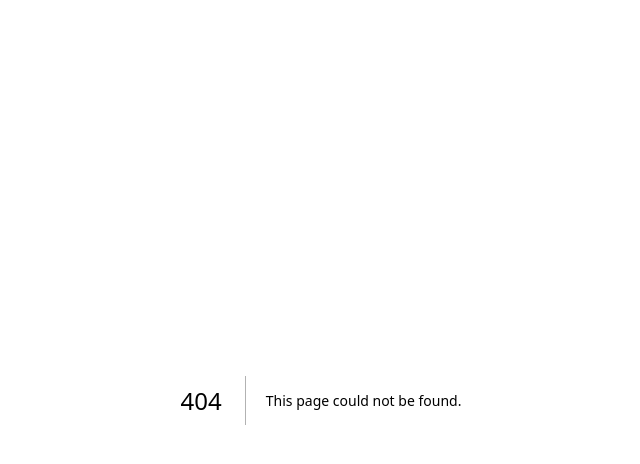
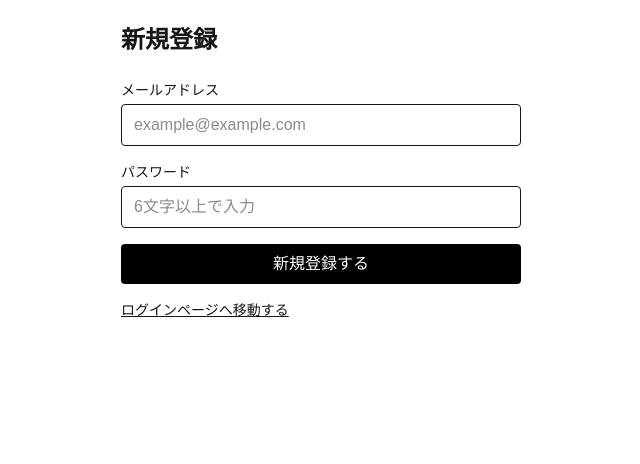
Before and after one commit to arasei/personal-nutrition-app, a Next.js app in the folder web/: page /signup in a window 1280 px wide. Before the commit this address had no page. Shown: the top 464 px of the page, without its empty margins (319-959 px from the left). Built offline with nearby package versions, Linux system fonts and the light colour scheme; no server answers.

Commit message:
feat: 新規登録ページを追加。ログインページに登録導線を追加。

```diff
--- a/web/app/login/page.tsx
+++ b/web/app/login/page.tsx
@@ -1,5 +1,7 @@
 //  web/app/login/page.tsx
-//  ログイン画面で入力したメールアドレスとパスワードを受け取り、Supabaseで確認(認証)できれば、ログイン状態を作る、 成功時に診断ページ(/diagnosis)へ遷移するページ
+
+// ログインページ
+//  ログイン画面で入力したメールアドレスとパスワードを受け取り、Supabaseで確認(認証)できれば、ログイン状態を作る、 成功時にホーム画面(/mypage)へ遷移するページ
 
 //  このページで行っていること
 //  画面にメールアドレス欄とパスワード欄を出す
@@ -38,10 +40,11 @@
 //     ↓
 //  handleLogin実行
 //     ↓
-//  try の中でSupabase Auth に email / password 送信
+//  supabase.auth.signInWithPassword() の中でSupabase Auth に email / password 送信(認証)
 //     ↓
-//  成功 → 次のページ(/diagnosis)へ移動
+//  成功 → 次のページ(/mypage)へ移動
 //  失敗 → エラーメッセージ(errorMessage)表示
+// 未登録 → 「新規登録はこちら」から /signup へ移動
 //  例外 → catch で共通エラー表示
 //  最後 → finally でisLoading をfalseに戻す
 
@@ -155,6 +158,7 @@ import { useState } from "react";
 //クライアント側用のSupabaseインスタンスを読み込んでいる
 import { supabase } from "@/lib/supabase/client";
 import { useRouter } from "next/navigation";
+import Link from "next/link";
 
 export default function LoginPage() {
   const router = useRouter();
@@ -166,21 +170,25 @@ export default function LoginPage() {
 
 // ログインボタンを押した後の処理
   const handleLogin = async (e: React.FormEvent<HTMLFormElement>) => {
+    // フォーム送信時のページ再読み込みされるのを防ぐ
     e.preventDefault();
     setErrorMessage("");
     setIsLoading(true);
 
-    // Supabaseにログイン要求を送る(認証)
+    // signInWithPassword がログイン処理を行う
+    // Supabase Auth に「このメールアドレスとパスワードでログインできますか？」と確認(認証)
     // 返ってきたオブジェクトからerrorプロパティだけ取り出しerrorという変数に入れる
     try {
-      const { error } = await supabase.auth.signInWithPassword({
-        email,
-        password,
+      const result = await supabase.auth.signInWithPassword({
+        email: email,
+        password: password,
       });
+
+      const error = result.error;
 
 
       if (error) {
-        setErrorMessage("メールアドレスまたはパスワードが正しくありません。")
+        setErrorMessage("メールアドレスまたはパスワードが正しくありません。");
         return;
       }
 
@@ -196,47 +204,72 @@ export default function LoginPage() {
   };
 
   return (
-    <main>
-      <h1>ログイン</h1>
+    <main className="mx-auto max-w-md p-6">
+      <h1 className="mb-6 text-2xl font-bold">
+        ログイン
+      </h1>
 
       {/* ログインボタンを押した時にログイン処理を動かす */}
       {/* 入力必須項目 */}
-      <form onSubmit={handleLogin}>
+      <form onSubmit={handleLogin} className="space-y-4">
 
         {/* 入力必須項目 */}
         <div>
-          <label htmlFor="email">メールアドレス</label>
+          <label htmlFor="email" className="mb-1 block text-sm font-medium">
+            メールアドレス
+          </label>
           <input
             id="email"
             type="email"
             required
             value={email}
             onChange={(e) => setEmail(e.target.value)}
+            className="w-full rounded border px-3 py-2"
+            placeholder="example@example.com"
           />
         </div>
 
         {/* 入力必須項目 */}
         <div>
-          <label htmlFor="password">パスワード</label>
+          <label htmlFor="password" className="mb-1 block text-sm font-medium">
+            パスワード
+          </label>
           <input
             id="password"
             type="password"
             required
             value={password}
             onChange={(e) => setPassword(e.target.value)}
+            className="w-full rounded border px-3 py-2"
+            placeholder="パスワードを入力"
           />
         </div>
 
         {/* errorMessageがある時だけ<p></p>を表示 */}
-        {errorMessage && <p>{errorMessage}</p>}
+        {errorMessage && (
+          <p className="text-sm text-red-500">{errorMessage}</p>
+        )}
 
         {/* ログインボタンを表示 */}
         {/* disabled={isLoading} = isLoadingがtrueの時disabledを有効にする(二重送信防止) */}
         {/* type="submit" = フォーム送信  */}
-        <button type="submit" disabled={isLoading}>
+        <button
+          type="submit"
+          disabled={isLoading}
+          className="w-full rounded bg-black px-4 py-2 text-white disabled:opacity-50"
+        >
           {isLoading ? "ログイン中..." : "ログインする"}
         </button>
       </form>
+
+      {/* /signup ページへの動線リンクを追加 */}
+      {/* 未登録の人がログイン画面から新規登録ページへ移動できるように */}
+      <p className="mt-4 text-sm">
+          アカウントをお持ちでない方は{" "}
+          <Link href="/signup" className="underline">
+            新規登録はこちら
+          </Link>
+        </p>
     </main>
   );
 }
--- /dev/null
+++ b/web/app/signup/page.tsx
@@ -0,0 +1,185 @@
+// web/app/signup/page.tsx
+
+// 新規登録ページ
+// Supabase Auth に新しいユーザーを登録するページ
+
+// Supabase の管理画面でユーザーを手動作成するのではなく、
+// 自分のアプリの中に /signup ページを作り、
+// そこからユーザー登録するためのページ
+
+// ユーザーが
+// メールアドレス・パスワードを入力してボタンを押すと
+// supabase.auth.signUp({
+//   email,
+//   password,
+// });
+// を実行
+// これにより、SupabaseのAuth Usersにユーザーが作成される
+
+
+// 新規登録の流れ
+// Next.js の signup/page.tsx
+//   ↓
+// Supabase client
+//   ↓
+// Supabase Auth
+//   ↓
+// auth.users にユーザー作成
+
+
+
+
+
+// 役割
+// 新規登録フォームを表示
+// メールアドレスを入力する
+// パスワードを入力する
+// supabase.auth.signUp() を呼ぶ
+// 成功したらログインページへ遷移する
+
+
+
+// 流れ
+
+// ユーザー
+// ↓
+// /signup
+// ↓
+// メール・パスワード入力
+// ↓
+// 「新規登録する」を押す
+// ↓
+// supabase.auth.signUp()
+// ↓
+// Supabase Auth にユーザー作成し、登録
+// ↓
+// 登録成功
+// ↓
+// /login に移動
+// ↓
+// ログイン
+// ↓
+// /mypage に移動
+
+
+
+"use client";
+
+// 入力されたメールアドレスやパスワードを画面の中で管理するためのuseState
+import { useState } from "react";
+import { useRouter } from "next/navigation";
+import { supabase } from "@/lib/supabase/client";
+
+export default function SignupPage() {
+  const router = useRouter();
+
+  // メールアドレスの入力値を保存する場所
+  const [email, setEmail] = useState("");
+  // パスワードの入力値を保存する場所
+  const [password, setPassword] = useState("");
+
+  // 登録失敗した時のエラーメッセージを保存する場所
+  const [errorMessage, setErrorMessage] = useState("");
+  // 登録成功した時のメッセージを保存する場所
+  const [successMessage, setSuccessMessage] = useState("")
+  const [isLoading, setIsLoading] = useState(false);
+
+  // フォームが送信されたときに実行される関数
+  const handleSignup = async (e: React.FormEvent<HTMLFormElement>) => {
+    // フォーム送信時のページリロードを防ぐ
+    e.preventDefault();
+
+    setErrorMessage("");
+    setSuccessMessage("")
+    setIsLoading(true);
+
+    try {
+      // supabase.auth.signUp() が新規登録処理を行う
+      // Supabase Authに対して「このメールアドレスとパスワードで新規登録してください」と依頼
+      const result = await supabase.auth.signUp({
+        email: email,
+        password: password,
+      });
+
+      const error = result.error;
+
+      if (error) {
+        setErrorMessage(error.message);
+        return;
+      }
+
+      // 登録成功メッセージ
+      setSuccessMessage("新規登録が完了しました。ログインページからログインしてください。");
+      // 登録成功後に入力欄を空にする
+      setEmail("");
+      setPassword("");
+    } catch {
+      setErrorMessage("新規登録中に予期しないエラーが発生しました。");
+    } finally {
+      setIsLoading(false);
+    }
+  };
+
+  return (
+    <main className="mx-auto max-w-md p-6">
+      <h1 className="mb-6 text-2xl font-bold">
+        新規登録
+      </h1>
+
+      <form onSubmit={handleSignup} className="space-y-4">
+        <div>
+          <label className="mb-1 block text-sm font-medium">
+            メールアドレス
+          </label>
+          <input
+            type="email"
+            value={email}
+            onChange={(e) => setEmail(e.target.value)}
+            required
+            className="w-full rounded border px-3 py-2"
+            placeholder="example@example.com"
+          />
+        </div>
+
+        <div>
+          <label className="mb-1 block text-sm font-medium">
+            パスワード
+          </label>
+          <input
+            type="password"
+            value={password}
+            onChange={(e) => setPassword(e.target.value)}
+            required
+            minLength={6}
+            className="w-full rounded border px-3 py-2"
+            placeholder="6文字以上で入力"
+          />
+        </div>
+
+        {errorMessage && (
+          <p className="text-sm text-red-500">{errorMessage}</p>
+        )}
+
+        {successMessage && (
+          <p className="text-sm text-green-600">{successMessage}</p>
+        )}
+
+        <button
+          type="submit"
+          disabled={isLoading}
+          className="w-full rounded bg-black px-4 py-2 text-white disabled:opacity-50"
+        >
+          {isLoading ? "登録中..." : "新規登録する"}
+        </button>
+      </form>
+
+      <button
+        type="button"
+        onClick={() => router.push("/login")}
+        className="mt-4 text-sm underline"
+      >
+        ログインページへ移動する
+      </button>
+    </main>
+  );
+}
```
